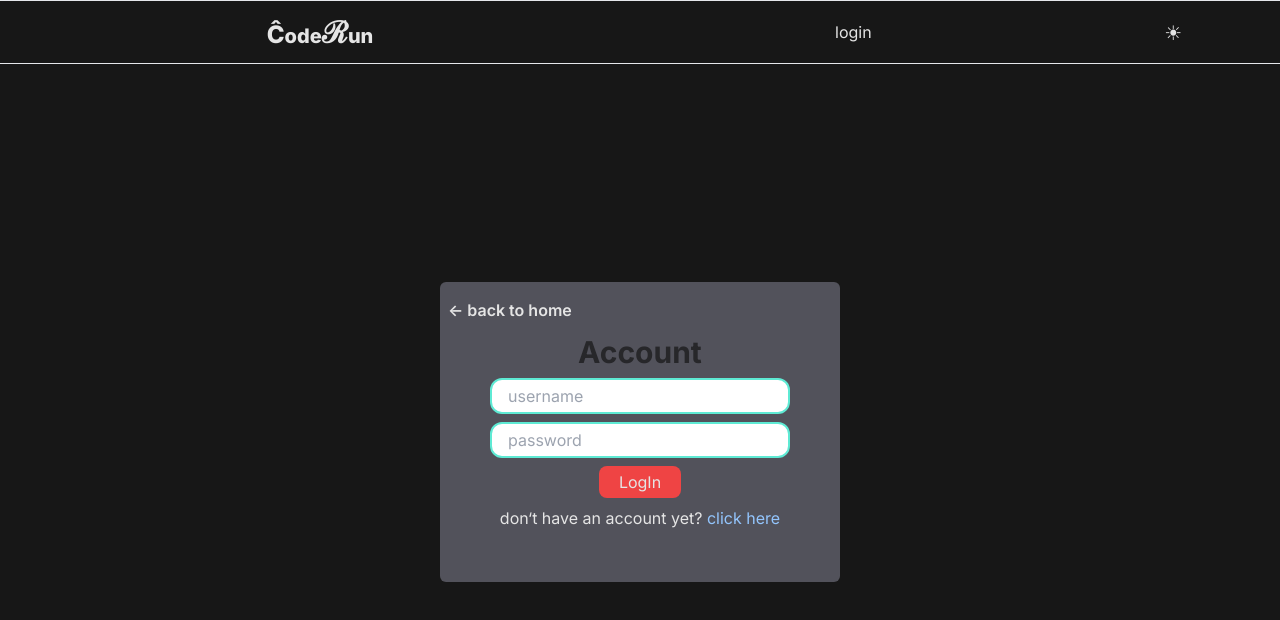
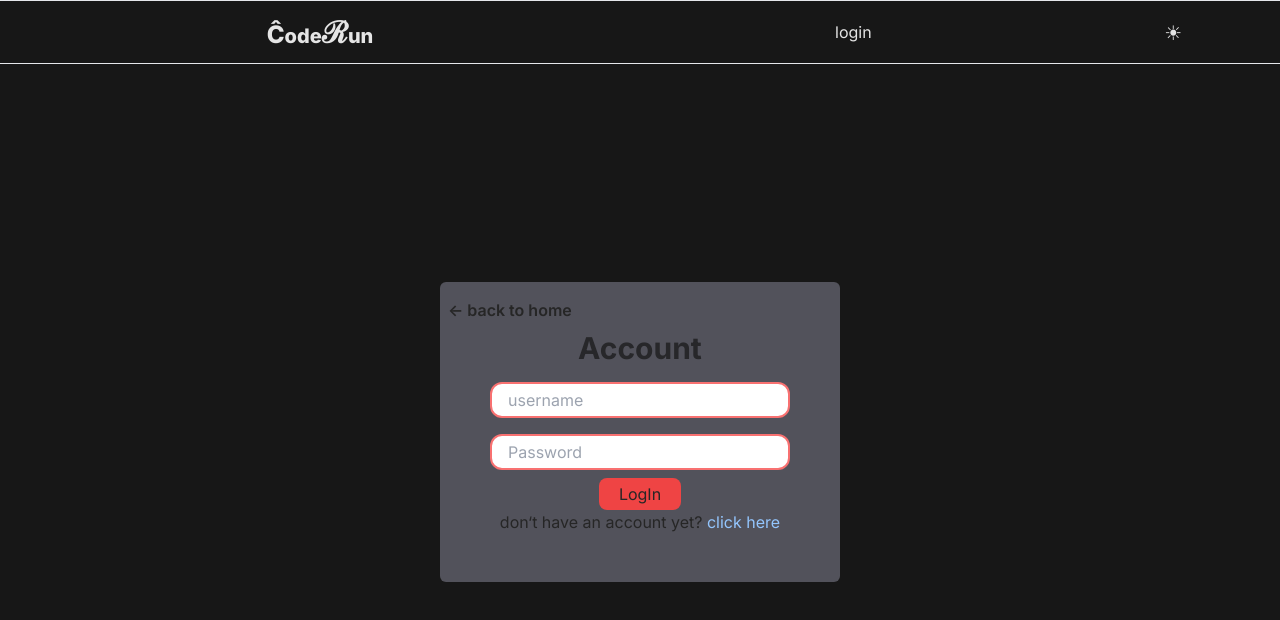
Before and after one commit to niteshsainicoder/RemoteCode, a Next.js app: page /login in a window 1280 px wide. Shown: the top 620 px of the page. Built offline with nearby package versions, Linux system fonts and the light colour scheme.

Commit message:
react hook form added

```diff
--- a/package.json
+++ b/package.json
@@ -10,6 +10,7 @@
   },
   "dependencies": {
     "@codemirror/lang-javascript": "^6.2.2",
+    "@hookform/resolvers": "^3.9.0",
     "@monaco-editor/react": "^4.6.0",
     "axios": "^1.7.4",
     "bcrypt": "^5.1.1",
@@ -18,7 +19,9 @@
     "mongoose": "^8.6.0",
     "next": "14.2.5",
     "react": "^18",
-    "react-dom": "^18"
+    "react-dom": "^18",
+    "react-hook-form": "^7.53.0",
+    "zod": "^3.23.8"
   },
   "devDependencies": {
     "@types/bcrypt": "^5.0.2",
--- a/src/app/login/page.tsx
+++ b/src/app/login/page.tsx
@@ -5,13 +5,11 @@ import axios from 'axios';
 import Link from 'next/link';
 import { useRouter } from 'next/navigation';
 import React, { useEffect, useState } from 'react';
+import { useForm } from 'react-hook-form';
 
 const LoginSignup = () => {
-    const { userData, setuserData } = useAppContext();
-
-    const [username, setUsername] = useState<string>('');
-    const [password, setPassword] = useState<string>('');
-    const [error, setError] = useState<boolean>(false);
+    const { register, handleSubmit, formState: { errors } } = useForm();
+    const { setuserData } = useAppContext();
     const [wrong, setWrong] = useState<boolean>(false);
     const [response, setResponse] = useState<any>(null);
     const router = useRouter();
@@ -19,26 +17,14 @@ const LoginSignup = () => {
     const { theme } = useTheme();
     useEffect(() => {
         setResponse(null);
-        setUsername('');
-        setPassword('');
-        setError(false);
         setWrong(false);
         setStatus(null);
     }, []);
 
-    const Login = async () => {
-        // Reset error state
-        setError(false);
-
-        if (!username || !password) {
-            setError(true);
-            return;
-        }
-
+    const Login = async (data: any) => {
         try {
             const response = await axios.post('api/auth/login', {
-                username,
-                password,
+                ...data
             }, { withCredentials: true });
             setStatus(response.status);
             setResponse(response.data);
@@ -46,52 +32,44 @@ const LoginSignup = () => {
             if (axios.isAxiosError(error) && error.response) {
                 setStatus(error.response.status);
             }
-            setError(true);
         }
     };
 
     useEffect(() => {
         if (status === 400) {
-            setPassword('');
-            setUsername('');
             setWrong(true);
             setTimeout(() => {
                 setWrong(false);
             }, 3000);
         } else if (status === 200) {
-            console.log(response, 'from login');
-
-            setPassword('');
             setuserData({ id: response.user._id, name: response?.user?.username, recentfiles: response?.user?.codemodel, currentfile: null });
             router.push('/');
-            setUsername('');
 
         }
         // eslint-disable-next-line react-hooks/exhaustive-deps
     }, [status]);
 
     return (
-        <div className={`h-full flex-1 w-screen flex flex-col justify-center items-center  ${theme == 'vs-dark' ? `bg-neutral-900 text-neutral-600` : `bg-zinc-100 text-neutral-900`} `}>
-            <div className={`w-11/12 m-4 max-w-[400px] md:w-[400px] transition-all relative ${theme == 'vs-dark' ? `bg-zinc-600 text-neutral-200` : `bg-zinc-200 text-neutral-900`} h-[300px] flex flex-col gap-2 rounded-md justify-center items-center`}>
+        <div className={`h-full flex-1 w-screen  flex flex-col justify-center items-center  ${theme == 'vs-dark' ? `bg-neutral-900 text-neutral-600` : `bg-zinc-100 text-neutral-900`} `}>
+
+            <form onSubmit={handleSubmit(Login)} className={`w-11/12 m-4  max-w-[400px] md:w-[400px] transition-all relative ${theme == 'vs-dark' ? `bg-zinc-600 text-neutral-800` : `bg-zinc-200 text-neutral-900`} h-[300px] flex flex-col rounded-md justify-center items-center`}>
                 <span className='text-3xl font-bold antialiased text-zinc-800'>Account</span>
-                <input
-                    type="text"
-                    placeholder='username'
-                    value={username}
-                    onChange={(e) => setUsername(e.target.value)}
-                    className={`w-11/12 md:w-9/12 focus:outline-none h-9 rounded-xl border-2 ${error || wrong ? 'border-red-400 hover:border-red-700' : 'border-teal-300'} caret-teal-800 pl-4 text-wrap`}
+
+                {errors.username && <span
+                    className='left-0 w-11/12 text-xs text-red-500 antialiased '>This field is required</span>}
+                <input {...register('username', { required: true })} placeholder="username" className={` relative w-11/12 md:w-9/12 focus:outline-none mt-4 ${errors.username&&'mt-0'} h-9 rounded-xl border-2 ${errors || wrong ? 'border-red-400 hover:border-red-700' : 'border-teal-300'} caret-teal-800 pl-4 text-wrap`}
                 />
-                <input
-                    type="password"
-                    placeholder='password'
-                    value={password}
-                    onChange={(e) => setPassword(e.target.value)}
-                    className={`w-11/12 md:w-9/12 focus:outline-none h-9 rounded-xl border-2 ${error || wrong ? 'border-red-400 hover:border-red-700' : 'border-teal-300'} caret-teal-800 pl-4 text-wrap`}
+
+
+                {errors.password && <span
+                    className='left-0 w-11/12 text-xs text-red-500 antialiased p-0 '>This field is required</span>}
+                <input {...register('password', { required: true })} type="password" placeholder="Password" className={`w-11/12 md:w-9/12 focus:outline-none h-9 mt-4 ${errors.username&&'mt-0'} mb-2 rounded-xl border-2 ${errors || wrong ? 'border-red-400 hover:border-red-700' : 'border-teal-300'} caret-teal-800 pl-4 text-wrap`}
                 />
+
                 <button
-                    type='button'
+                    type='submit'
                     className='py-1 rounded-lg bg-red-500 hover:bg-red-600 transition-all px-5'
-                    onClick={Login}
+
                 >
                     LogIn
                 </button>
@@ -107,9 +85,13 @@ const LoginSignup = () => {
                 >
                     {'<-'} back to home
                 </Link>
-            </div>
-        </div>
+            </form>
+
+
+        </div >
     );
 };
 
+
+
 export default LoginSignup;
--- a/src/app/page.tsx
+++ b/src/app/page.tsx
@@ -25,7 +25,7 @@ export default function Home() {
     try {
       let response = await axios.get('api/auth/autoLogin', { withCredentials: true });
       if (response.status === 200) {
-        if (userData.recentfiles.length > 0) {
+        if (userData?.recentfiles?.length > 0) {
           setuserData({ id: response.data.data.id, name: response.data.data.username, recentfiles: userData.recentfiles, currentfile: null })
         }
         setuserData({ id: response.data.data.id, name: response.data.data.username, recentfiles: [], currentfile: null })
--- a/src/app/signup/page.tsx
+++ b/src/app/signup/page.tsx
@@ -3,37 +3,19 @@ import { useTheme } from '@/Context/themecontext'
 import axios from 'axios'
 import Link from 'next/link'
 import React, { useEffect, useState } from 'react'
+import { Form, useForm } from 'react-hook-form'
 
 const LoginSignup = () => {
-    const [name, setName] = useState<string | null>('')
-    const [gmail, setGmail] = useState<string | null>('')
-    const [password, setPassword] = useState<string | null>('')
-    const [error, setError] = useState<boolean>(false)
+    const { register, handleSubmit, formState: { errors } } = useForm();
     const [created, setCreated] = useState<boolean>(false)
 
-    useEffect(() => {
-        // Reset the state when the component mounts
-        setCreated(false);
-        setGmail('');
-        setName('');
-        setPassword('');
-        setError(false);
-    }, []); // Empty dependency array ensures this runs only on mount
+    // Empty dependency array ensures this runs only on mount
 
-    const Signup = async () => {
-        // Reset error state
-        setError(false);
-
-        if (!gmail || !password || !name) {
-            setError(true);
-            return null;
-        }
+    const Signup = async (data: any) => {
 
         try {
             const response = await axios.post('api/auth/signup', {
-                username: name,
-                email: gmail,
-                password: password,
+                ...data
             }, { withCredentials: true });
 
             if (response.status === 201) {
@@ -44,26 +26,26 @@ const LoginSignup = () => {
             }
         } catch (error) {
             console.error('Signup failed:', error);
-            setError(true);
         }
     }
 
     return (
         <div className={`h-full flex-1 w-screen flex flex-col justify-center items-center ${useTheme().theme == 'vs-dark' ? `bg-neutral-900 text-neutral-200` : `bg-zinc-100 text-neutral-900`} `}>
-            <div className={`w-11/12 max-w-[400px] md:w-[400px] transition-all relative ${useTheme().theme == 'vs-dark' ? `bg-zinc-600 text-neutral-200` : `bg-zinc-200 text-neutral-900`} h-[300px] flex flex-col gap-2 rounded-md justify-center items-center`}>
+            <form onSubmit={handleSubmit(Signup)} className={`w-11/12 max-w-[400px] md:w-[400px] transition-all relative ${useTheme().theme == 'vs-dark' ? `bg-zinc-600 text-neutral-800` : `bg-zinc-200 text-neutral-900`} h-[300px] flex flex-col  rounded-md justify-center items-center`}>
                 {!created ? (
                     <>
                         <span className=' text-3xl cursor-context-menu font-bold antialiased mb-2 text-zinc-800 '>Account</span>
-                        <input type="text" placeholder='user name' onChange={(e) => {
-                            setName(e.target.value);
-                        }} className={`w-11/12 md:w-9/12 focus:outline-none h-9 rounded-xl border ${error ? 'border-red-400 hover:border-red-500' : '   border-teal-300'} caret-teal-800 pl-4 text-wrap`} />
-                        <input type="text" placeholder='email address' onChange={(e) => {
-                            setGmail(e.target.value);
-                        }} className={`w-11/12 md:w-9/12 h-9 focus:outline-none rounded-xl border ${error ? 'border-red-400 hover:border-red-500' : ' border-teal-300'} caret-teal-800 pl-4 text-wrap`} />
-                        <input type="password" placeholder='password' onChange={(e) => {
-                            setPassword(e.target.value);
-                        }} className={`w-11/12 md:w-9/12 h-9 focus:outline-none rounded-xl border ${error ? 'border-red-400 hover:border-red-500' : ' border-teal-300'} caret-teal-800 pl-4 text-wrap`} />
-                        <button type='submit' className={`active:border-transparent active:cursor-wait py-1 rounded-lg font-semibold antialiased bg-red-400 px-5`} onClick={Signup}>signup</button>
+                        {errors.username && <span className='left-0 w-11/12 text-xs  text-red-500 antialiased'>This field is required</span>}
+                        <input {...register('username', { required: true })} placeholder="Username" className={`relative w-11/12 md:w-9/12 focus:outline-none ${errors.username ? 'mt-0' : 'mt-4'} h-9 rounded-xl border-2 ${errors ? 'border-red-400 hover:border-red-700' : 'border-teal-300'} caret-teal-800 pl-4 text-wrap`} />
+
+                        {errors.email && <span className='left-0 w-11/12 text-xs m-0 p-0  text-red-500 antialiased'>This field is required</span>}
+                        <input {...register('email', { required: true })} type="email" placeholder="Email" className={`w-11/12 md:w-9/12 focus:outline-none h-9  mt-4 ${errors.email && 'mt-0'}  rounded-xl border-2 ${errors ? 'border-red-400 hover:border-red-700' : 'border-teal-300'} caret-teal-800 pl-4 text-wrap`} />
+
+                        {errors.password && <span className='left-0 w-11/12 text-xs text-red-500 antialiased'>This field is required</span>}
+                        <input {...register('password', { required: true })} type="password" placeholder="Password" className={`w-11/12 md:w-9/12 focus:outline-none h-9 mb-2 mt-4 ${errors.password && 'mt-0'} mb-2 rounded-xl border-2 ${errors ? 'border-red-400 hover:border-red-700' : 'border-teal-300'} caret-teal-800 pl-4 text-wrap`} />
+
+                        <button type='submit' className='py-1 rounded-lg bg-red-500 hover:bg-red-600 transition-all px-5'>Sign Up</button>
+
                     </>
                 ) : (<>
                     <span className='text-3xl font-bold antialiased text-zinc-800 '>Account created</span>
@@ -73,7 +55,7 @@ const LoginSignup = () => {
                 <Link className={` ${created && 'scale-105 transition-all duration-300 text-zinc-800 animate-bounce  '} font-semibold antialiased left-2 top-2 md:top-4 absolute link`} href={`${created ? '/' : '/login'}`}>
                     {`<-`}back to {`${created ? 'homepage' : 'login '}`}
                 </Link>
-            </div>
+            </form>
         </div>
     )
 }
```
Also changed, not shown: 1 other file (tests, documents, lock files or other folders).
